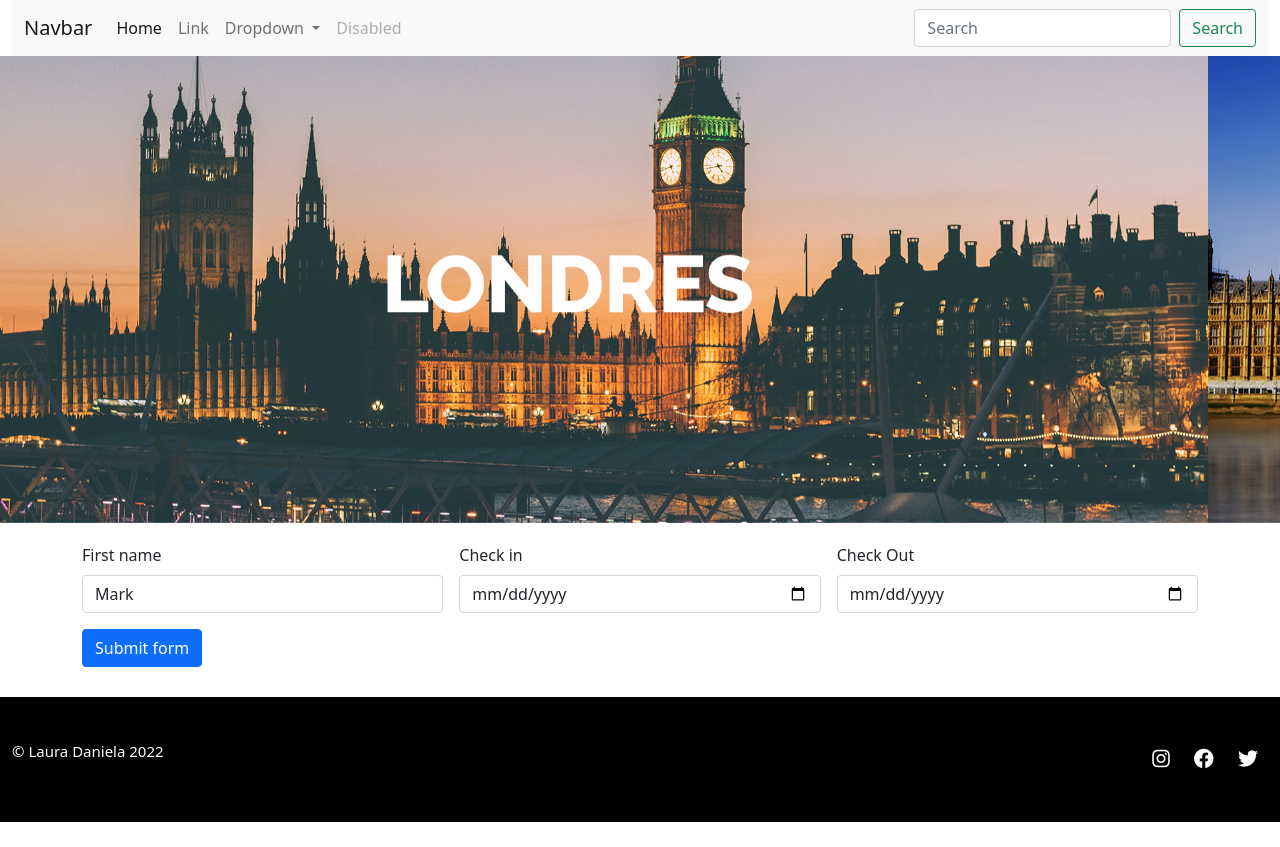
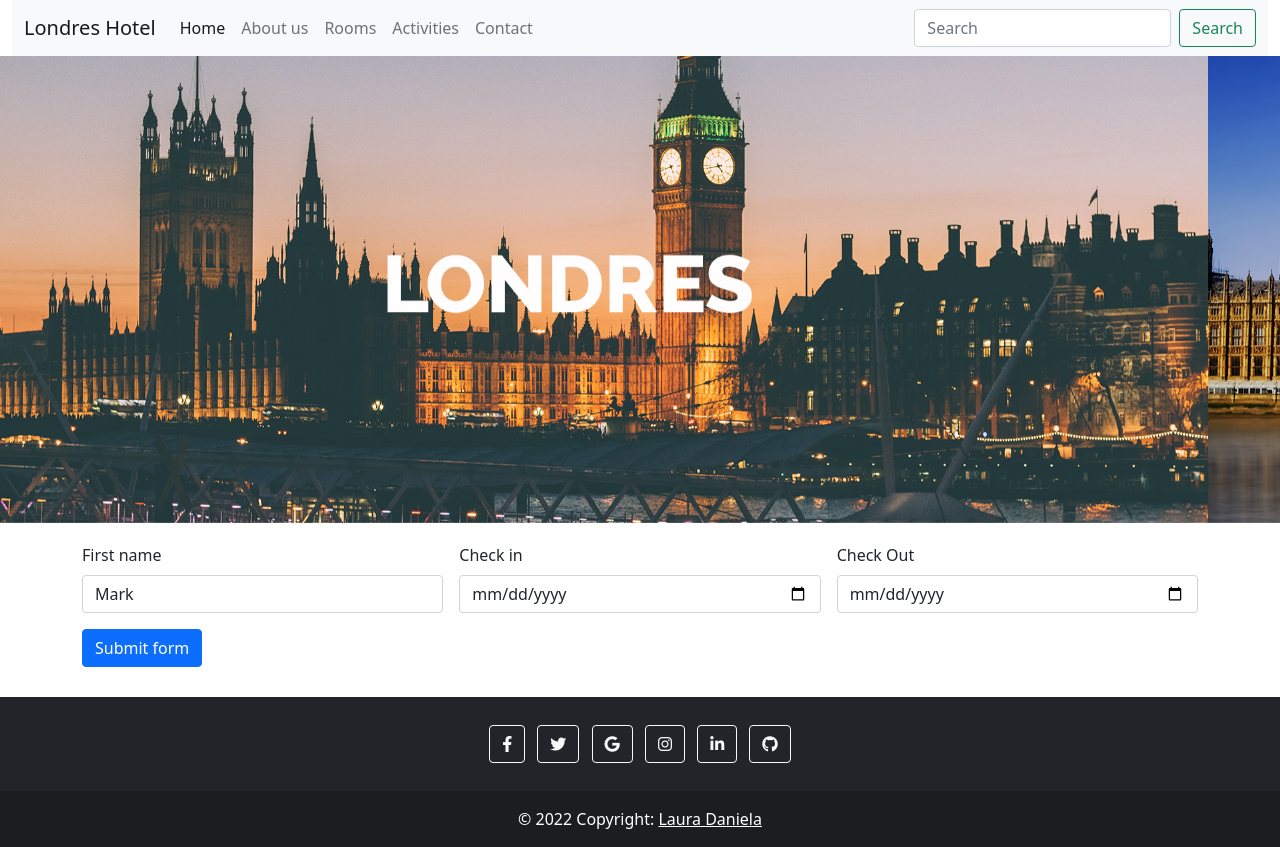
Before and after one commit to LauraDanielaLongo/Londreshotel, a plain HTML site: page index.html in a window 1280 px wide. Before the commit the page ends 822 px from the top, so only its background shows below. Drawn offline with nearby package versions, Linux system fonts and the light colour scheme.

Commit message:
edicion de menu y footer

```diff
--- a/css/styles.css
+++ b/css/styles.css
@@ -12,26 +12,3 @@ body{
 .formulario{
    margin-top: 20px;
 }
-footer {
-   height: 125px;
-   width: 100%;
-   background-color: #000000;
-   color:#ffffff;
-   font-size:15px;
-   display: flex;
-   justify-content: space-between;
-   align-items: center;
-
-
-}
-.fa-brands{
-   font-size: 20px;
-}
-.info {display: flex;
-   font-size: 2vh;
-
-   }
-
-   .redesSociales i {
-      margin:10px;
-      }
--- a/index.html
+++ b/index.html
@@ -17,41 +17,39 @@
 </head>
 
 <body class="container-fluid">
-<div class="wrapper">
 
 
 
  <header class="container-fluid">
 
+
   <!--NavBar-->
   <nav class="navbar navbar-expand-lg navbar-light bg-light">
     <div class="container-fluid">
-      <a class="navbar-brand" href="#">Navbar</a>
+      <a class="navbar-brand" href="#">Londres Hotel</a>
       <button class="navbar-toggler" type="button" data-bs-toggle="collapse" data-bs-target="#navbarSupportedContent" aria-controls="navbarSupportedContent" aria-expanded="false" aria-label="Toggle navigation">
         <span class="navbar-toggler-icon"></span>
       </button>
       <div class="collapse navbar-collapse" id="navbarSupportedContent">
         <ul class="navbar-nav me-auto mb-2 mb-lg-0">
           <li class="nav-item">
-            <a class="nav-link active" aria-current="page" href="#">Home</a>
+            <a class="nav-link active" aria-current="page" href="./index.html">Home</a>
+           </li>
+          <li class="nav-item">
+            <a class="nav-link" href="./pages/aboutus.html">About us</a>
           </li>
           <li class="nav-item">
-            <a class="nav-link" href="#">Link</a>
+            <a class="nav-link" href="./pages/rooms.html">Rooms</a>
           </li>
-          <li class="nav-item dropdown">
-            <a class="nav-link dropdown-toggle" href="#" id="navbarDropdown" role="button" data-bs-toggle="dropdown" aria-expanded="false">
-              Dropdown
-            </a>
-            <ul class="dropdown-menu" aria-labelledby="navbarDropdown">
-              <li><a class="dropdown-item" href="#">Action</a></li>
-              <li><a class="dropdown-item" href="#">Another action</a></li>
-              <li><hr class="dropdown-divider"></li>
-              <li><a class="dropdown-item" href="#">Something else here</a></li>
-            </ul>
-          </li>
-          <li class="nav-item">
-            <a class="nav-link disabled">Disabled</a>
-          </li>
+        </li>
+        <li class="nav-item">
+          <a class="nav-link" href="./pages/activities.html">Activities</a>
+       </li>
+       </li>
+       <li class="nav-item">
+        <a class="nav-link" href="./pages/contact.html">Contact</a>
+       </li>
+
         </ul>
         <form class="d-flex">
           <input class="form-control me-2" type="search" placeholder="Search" aria-label="Search">
@@ -60,6 +58,7 @@
       </div>
     </div>
   </nav>
+
   <!--findelNavBar-->
 
 
@@ -120,27 +119,61 @@
    </section>
  </main>
 
- <footer>
+
  <!--comienzo del footer-->
- <footer class="final container-fluid">
-  <p>&copy Laura Daniela 2022</p>
-  <div class="info">
-    <div class="redesSociales">
-      <i class="fa-brands fa-instagram"></i>
-      <i class="fa-brands fa-facebook"></i>
-      <i class="fa-brands fa-twitter"></i>
-     </div>
+ <footer class="bg-dark text-center text-white">
+  <!-- Grid container -->
+  <div class="container p-4 pb-0">
+    <!-- Section: Social media -->
+    <section class="mb-4">
+      <!-- Facebook -->
+      <a class="btn btn-outline-light btn-floating m-1" href="#!" role="button"
+        ><i class="fab fa-facebook-f"></i
+      ></a>
 
+      <!-- Twitter -->
+      <a class="btn btn-outline-light btn-floating m-1" href="#!" role="button"
+        ><i class="fab fa-twitter"></i
+      ></a>
+
+      <!-- Google -->
+      <a class="btn btn-outline-light btn-floating m-1" href="#!" role="button"
+        ><i class="fab fa-google"></i
+      ></a>
+
+      <!-- Instagram -->
+      <a class="btn btn-outline-light btn-floating m-1" href="#!" role="button"
+        ><i class="fab fa-instagram"></i
+      ></a>
+
+      <!-- Linkedin -->
+      <a class="btn btn-outline-light btn-floating m-1" href="#!" role="button"
+        ><i class="fab fa-linkedin-in"></i
+      ></a>
+
+      <!-- Github -->
+      <a class="btn btn-outline-light btn-floating m-1" href="#!" role="button"
+        ><i class="fab fa-github"></i
+      ></a>
+    </section>
+    <!-- Section: Social media -->
   </div>
+  <!-- Grid container -->
+
+  <!-- Copyright -->
+  <div class="text-center p-3" style="background-color: rgba(0, 0, 0, 0.2);">
+    © 2022 Copyright:
+    <a class="text-white" href="./index.html">Laura Daniela</a>
+  </div>
+  <!-- Copyright -->
+</footer>
+
+     <!--fin del footer-->
 
 
-</footer>
-     <!--fin del footer-->
-
- </footer>
 
 <!--LinkeoJsbootstrap-->
 <script src="https://cdn.jsdelivr.net/npm/bootstrap@5.1.3/dist/js/bootstrap.bundle.min.js" integrity="sha384-ka7Sk0Gln4gmtz2MlQnikT1wXgYsOg+OMhuP+IlRH9sENBO0LRn5q+8nbTov4+1p" crossorigin="anonymous"></script>
-</div>
+
 </body>
 </html>
```
Also changed, not shown: pages/gallery.html (deleted, +0 -63 lines).
